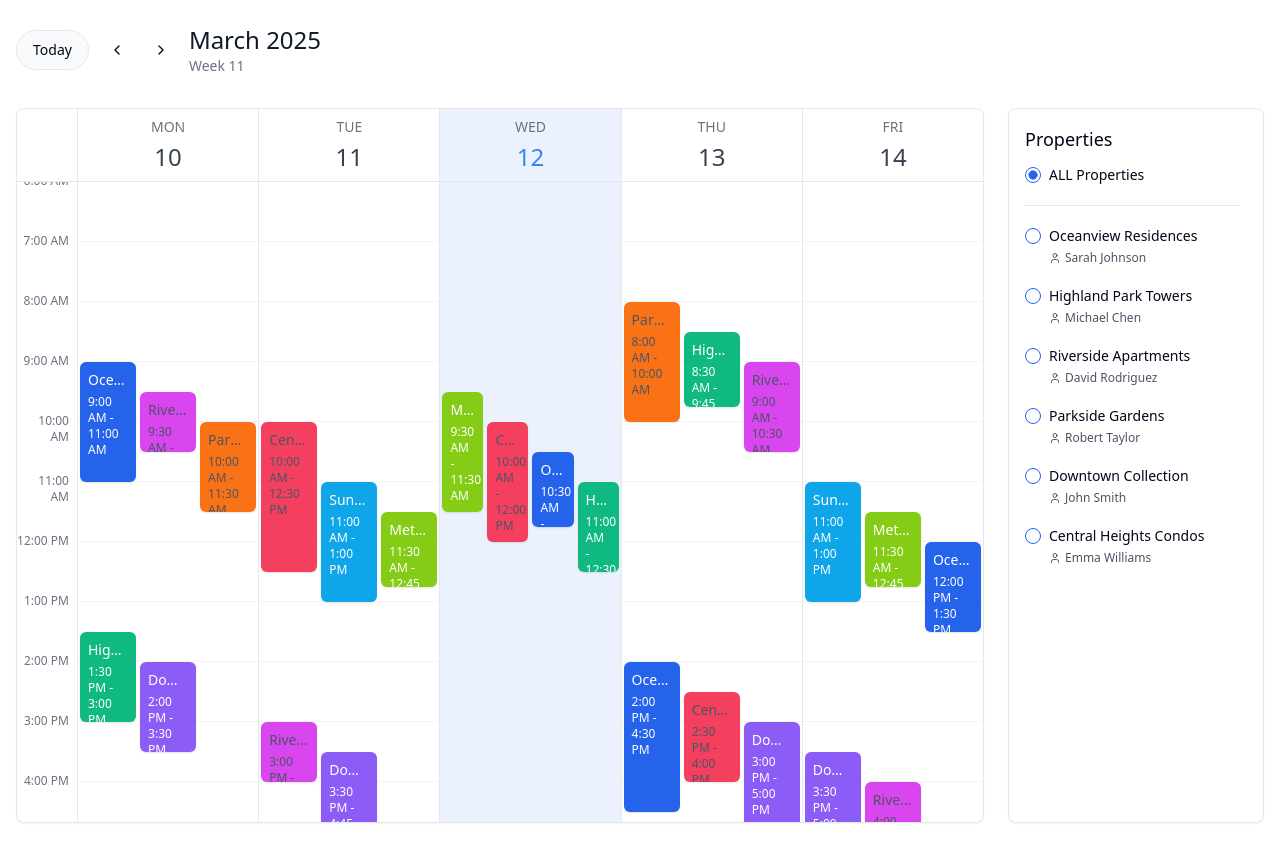
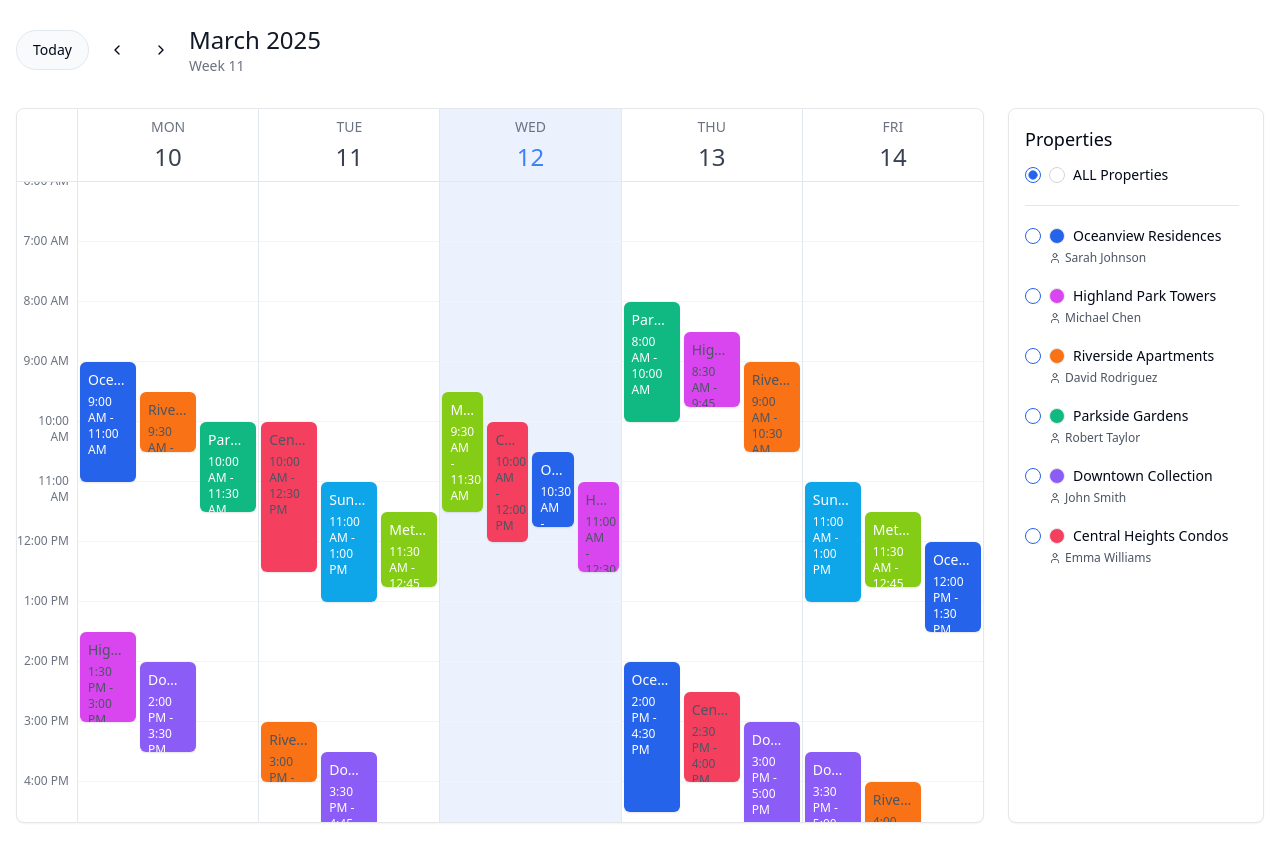
Before and after one commit to ZhuyuNtzh/broker-calendar-viewer-80, a React (Vite) app: page / in a window 1280 px wide. Built offline with nearby package versions, Linux system fonts and the light colour scheme.

Commit message:
Indicate property color in sidebar
The property selection sidebar now displays the color associated with each property.

```diff
--- a/src/pages/Index.tsx
+++ b/src/pages/Index.tsx
@@ -9,6 +9,7 @@ import { Label } from '@/components/ui/label';
 import { Separator } from '@/components/ui/separator';
 import { User, Calendar as CalendarIcon } from 'lucide-react';
 import type { TimeSlot } from '@/utils/calendarUtils';
+import { getProjectColor } from '@/utils/calendarUtils';
 
 const Index = () => {
   const [currentDate, setCurrentDate] = useState(new Date());
@@ -117,6 +118,7 @@ const Index = () => {
               >
                 <div className="flex items-center space-x-2">
                   <RadioGroupItem value="ALL" id="project-all" />
+                  <div className="w-4 h-4 rounded-full border border-gray-300"></div>
                   <Label
                     htmlFor="project-all"
                     className="text-sm cursor-pointer font-medium"
@@ -129,6 +131,7 @@ const Index = () => {
 
                 {projectNames.map((projectName) => {
                   const brokerName = projectBrokerMap.get(projectName);
+                  const projectColor = getProjectColor(projectName);
                   return (
                     <div key={projectName} className="flex flex-col">
                       <div className="flex items-center space-x-2">
@@ -136,6 +139,10 @@ const Index = () => {
                           value={projectName}
                           id={`project-${projectName}`}
                         />
+                        <div
+                          className="w-4 h-4 rounded-full border border-gray-200"
+                          style={{ backgroundColor: projectColor }}
+                        ></div>
                         <Label
                           htmlFor={`project-${projectName}`}
                           className="text-sm cursor-pointer font-medium"
```
